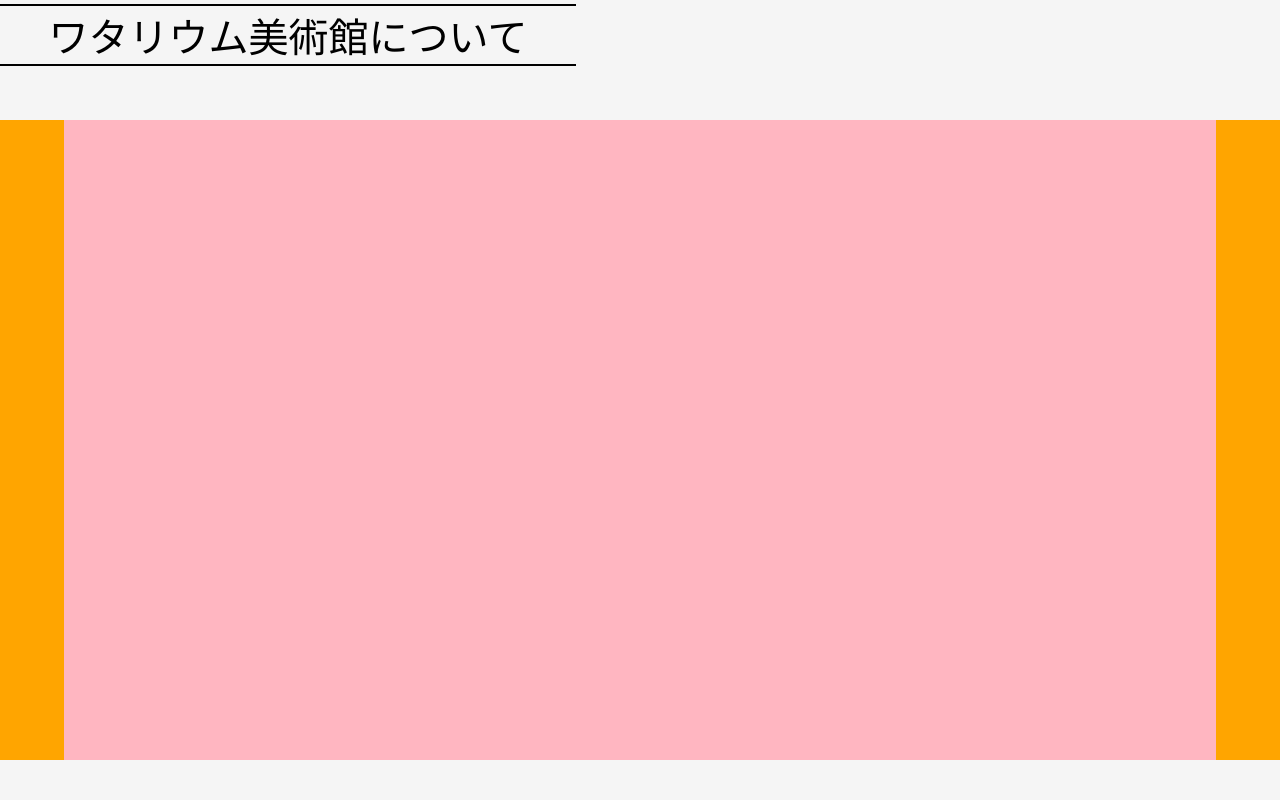
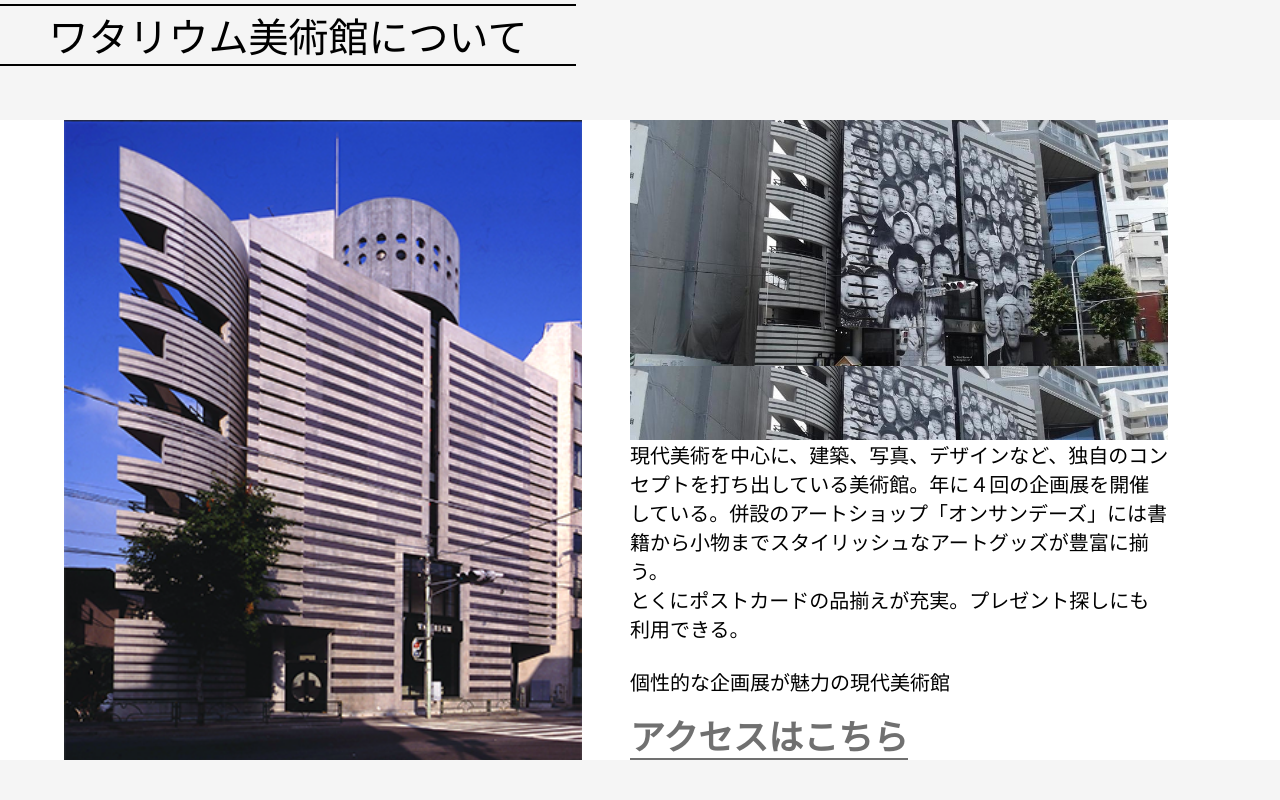
Before and after one commit to Cherry0202/Watarium, a Nuxt app: page / in a window 1280 px wide. Shown: the part 840-1640 px from the top of the page. Built offline with nearby package versions, Linux system fonts and the light colour scheme.

Commit message:
[update] about

```diff
--- a/pages/index.vue
+++ b/pages/index.vue
@@ -16,7 +16,29 @@
       </div>
       <div class="about-wrapper">
         <Title v-bind:titles="titles.about" />
-        <div class="about-content-wrapper"></div>
+        <div class="about-content-wrapper">
+          <div class="about-main-image"></div>
+          <div class="about-sub-content-wrapper">
+            <div class="about-sub-image-wrapper">
+              <div class="about-sub-image"></div>
+            </div>
+            <div class="about-sub-content">
+              <div class="about-sub-content-text">
+                <p>
+                  現代美術を中心に、建築、写真、デザインなど、独自のコンセプトを打ち出している美術館。年に４回の企画展を開催している。併設のアートショップ「オンサンデーズ」には書籍から小物までスタイリッシュなアートグッズが豊富に揃う。
+                </p>
+                <p>
+                  とくにポストカードの品揃えが充実。プレゼント探しにも利用できる。
+                </p>
+                <br />
+                <p>個性的な企画展が魅力の現代美術館</p>
+              </div>
+              <div class="about-sub-content-link">
+                <h2 class="about-link"><a href="#">アクセスはこちら</a></h2>
+              </div>
+            </div>
+          </div>
+        </div>
       </div>
       <div class="exhibition-wrapper">
         <Title v-bind:titles="titles.exhibition" />
@@ -126,12 +148,73 @@
     .about-wrapper {
       width: 100vw;
       height: 100vh;
-      background-color: orange;
+      /*background-color: orange;*/
       .about-content-wrapper {
         height: 100%;
         width: 90%;
         margin: 0 auto;
-        background-color: lightpink;
+        /*background-color: lightpink;*/
+        display: flex;
+        .about-main-image {
+          height: 80%;
+          width: 45%;
+          /*background-color: lightgoldenrodyellow;*/
+          background-image: url('~assets/images/建物.png');
+          background-size: 100%;
+          background-repeat: no-repeat;
+        }
+        .about-sub-content-wrapper {
+          height: 80%;
+          width: 55%;
+          /*background-color: lightskyblue;*/
+          /*background-size: 100%;*/
+          /*background-repeat: no-repeat;*/
+          .about-sub-image-wrapper {
+            height: 50%;
+            width: 100%;
+            /*background-color: lightcyan;*/
+            .about-sub-image {
+              height: 100%;
+              width: 85%;
+              /*background-color: lightcoral;*/
+              margin: 0 auto;
+              background-image: url('~assets/images/建物２.jpg');
+              background-size: contain;
+            }
+          }
+          .about-sub-content {
+            height: 50%;
+            width: 100%;
+            /*background-color: lightseagreen;*/
+            .about-sub-content-text {
+              height: 75%;
+              width: 85%;
+              margin: 0 auto;
+              /*background-color: lightpink;*/
+              text-align: left;
+              font-size: 20px;
+            }
+            .about-sub-content-link {
+              height: 25%;
+              width: 85%;
+              margin: 0 auto;
+              /*background-color: lightgreen;*/
+              text-align: left;
+              position: relative;
+              .about-link {
+                position: absolute;
+                bottom: 0;
+                a {
+                  text-decoration: none;
+                  font-size: 35px;
+                  margin-top: 10%;
+                  color: #707070;
+                  border-bottom: solid 2px #707070;
+                }
+              }
+            }
+          }
+        }
       }
     }
     .exhibition-wrapper {
```
